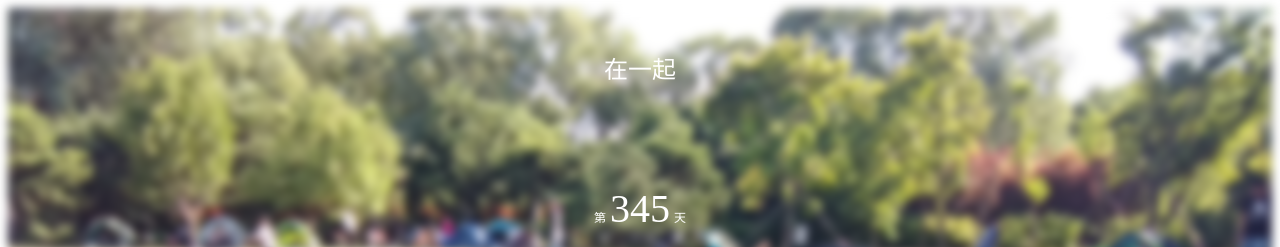
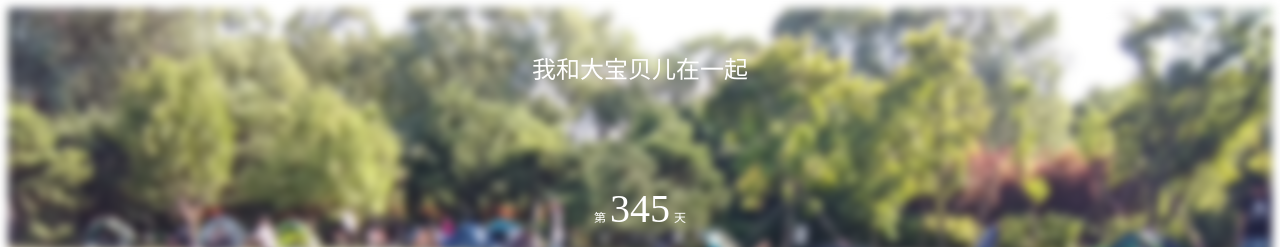
Before and after one commit to ljw27/ljw27.github.io, a Jekyll site: the page gotit.html, which Jekyll copies as it is, in a window 1280 px wide. Shown: the top 247 px of the page. Built offline with Jekyll 4.4.1, drawn with Linux system fonts in a browser that asks for light colours.

Commit message:
revise gotit.html

```diff
--- a/gotit.html
+++ b/gotit.html
@@ -51,7 +51,7 @@
   <div>
     <div class="wrap"></div>
     <div class="content">
-      <div class="title">在一起</div>
+      <div class="title">我和大宝贝儿在一起</div>
       <div class="num">
         <span class="numtitle">第</span>
         <div id="metDays"></div>
```
